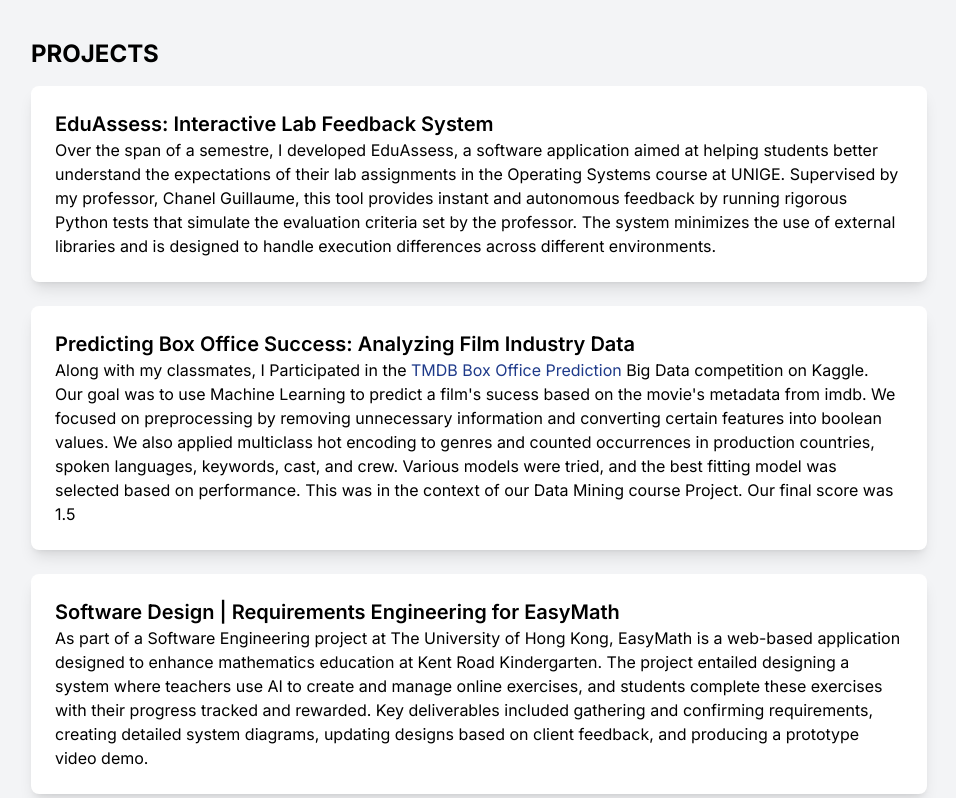
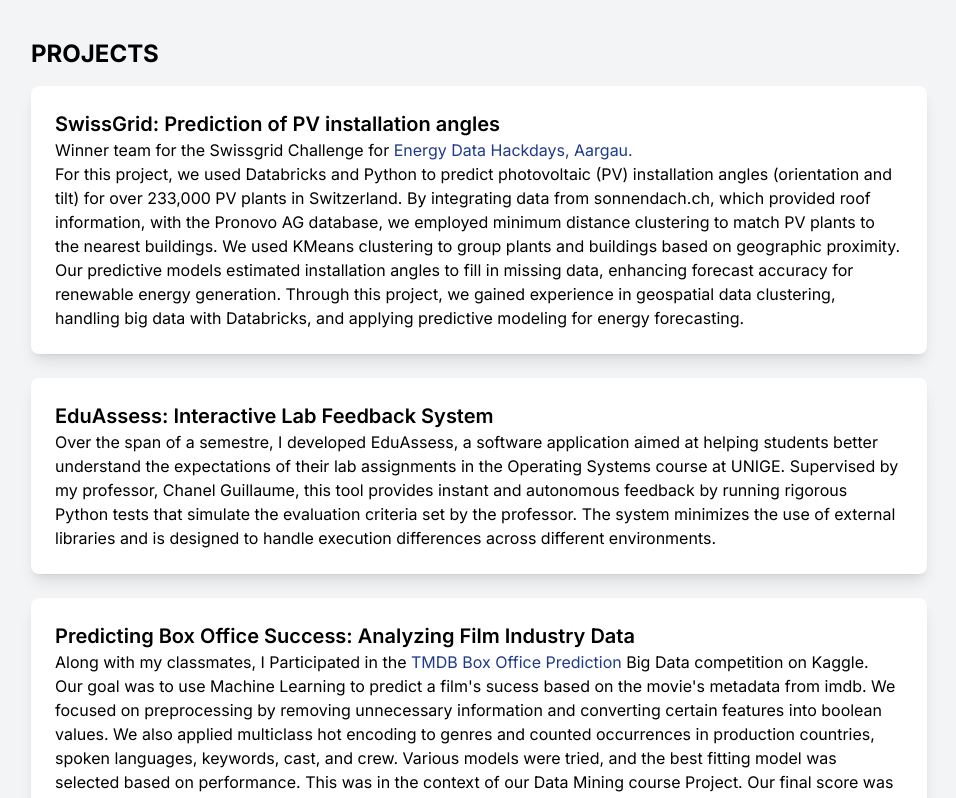
Before and after one commit to omarabdesslem/web_proj, a Next.js app: page / in a window 1280 px wide. Shown: the part 820-1618 px from the top of the page, without its empty margins (161-1117 px from the left). Built offline with nearby package versions, Linux system fonts and the light colour scheme.

Commit message:
edited about segment

```diff
--- a/app/page.tsx
+++ b/app/page.tsx
@@ -116,6 +116,38 @@ export default function CV() {
 
         <div className="bg-white p-6 rounded-lg shadow-lg mb-6">
           <h3 className="text-xl font-semibold">
+            SwissGrid: Prediction of PV installation angles
+          </h3>
+          <p>
+            Winner team for the Swissgrid Challenge for{" "}
+            <a
+              href="https://energydatahackdays.ch"
+              target="_blank"
+              rel="noopener noreferrer"
+              className="text-blue-900 hover:underline"
+            >
+              Energy Data Hackdays, Aargau.
+            </a>{" "}
+          </p>{" "}
+          <p>
+            {" "}
+            For this project, we used Databricks and Python to predict
+            photovoltaic (PV) installation angles (orientation and tilt) for
+            over 233,000 PV plants in Switzerland. By integrating data from
+            sonnendach.ch, which provided roof information, with the Pronovo AG
+            database, we employed minimum distance clustering to match PV plants
+            to the nearest buildings. We used KMeans clustering to group plants
+            and buildings based on geographic proximity. Our predictive models
+            estimated installation angles to fill in missing data, enhancing
+            forecast accuracy for renewable energy generation. Through this
+            project, we gained experience in geospatial data clustering,
+            handling big data with Databricks, and applying predictive modeling
+            for energy forecasting.
+          </p>
+        </div>
+
+        <div className="bg-white p-6 rounded-lg shadow-lg mb-6">
+          <h3 className="text-xl font-semibold">
             EduAssess: Interactive Lab Feedback System
           </h3>
           <p>
@@ -158,22 +190,6 @@ export default function CV() {
             tried, and the best fitting model was selected based on performance.
             This was in the context of our Data Mining course Project. Our final
             score was 1.5
-          </p>
-        </div>
-        <div className="bg-white p-6 rounded-lg shadow-lg mb-6">
-          <h3 className="text-xl font-semibold">
-            Software Design | Requirements Engineering for EasyMath
-          </h3>
-          <p>
-            As part of a Software Engineering project at The University of Hong
-            Kong, EasyMath is a web-based application designed to enhance
-            mathematics education at Kent Road Kindergarten. The project
-            entailed designing a system where teachers use AI to create and
-            manage online exercises, and students complete these exercises with
-            their progress tracked and rewarded. Key deliverables included
-            gathering and confirming requirements, creating detailed system
-            diagrams, updating designs based on client feedback, and producing a
-            prototype video demo.
           </p>
         </div>
       </section>
--- a/package.json
+++ b/package.json
@@ -10,7 +10,7 @@
     "lint": "next lint"
   },
   "dependencies": {
-    "framer-motion": "^11.3.22",
+    "framer-motion": "^11.5.6",
     "next": "14.2.5",
     "react": "^18",
     "react-dom": "^18"
```
Also changed, not shown: 1 other file (tests, documents, lock files or other folders).
